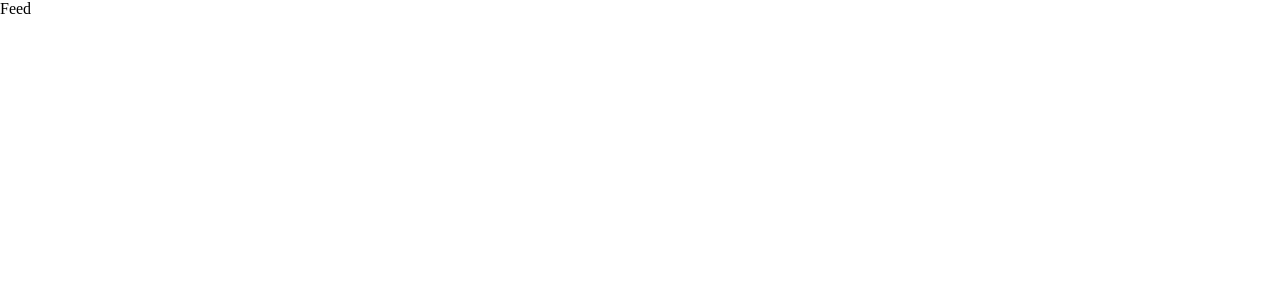
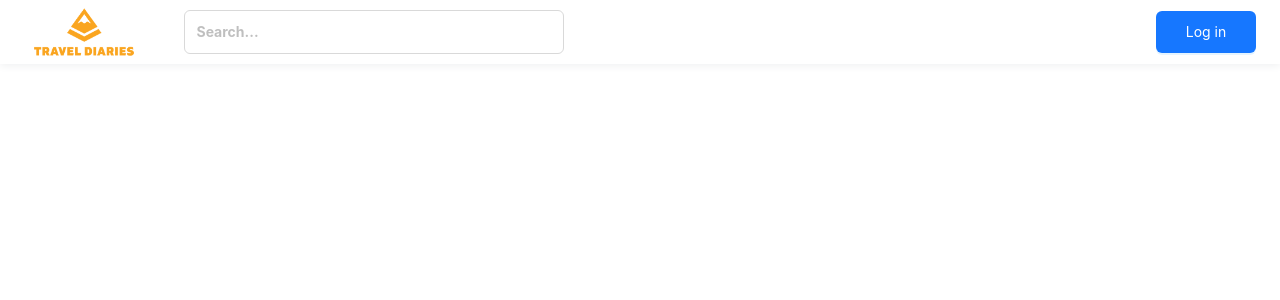
Before and after one commit to anshulgup96/travel-diaries, a React (Vite) app: page /feed in a window 1280 px wide. Shown: the top 300 px of the page. Built offline with nearby package versions, Linux system fonts and the light colour scheme.

Commit message:
Added navbar

```diff
--- a/src/App.jsx
+++ b/src/App.jsx
@@ -5,15 +5,17 @@ import Feed from './pages/feed/Feed';
 import Login from './pages/login/Login';
 import Signup from './pages/signup/Singup';
 
+import { ROUTES } from './routes';
+
 function App() {
   return (
     <BrowserRouter>
       <Routes>
-        <Route path="/" element={<Navigate to={'/feed'} />} />
-        <Route path="/add" element={<Add />} />
-        <Route path="/feed" element={<Feed />} />
-        <Route path="/login" element={<Login />} />
-        <Route path="/signup" element={<Signup />} />
+        <Route path={ROUTES.ROOT} element={<Navigate to={ROUTES.FEED} />} />
+        <Route path={ROUTES.ADD} element={<Add />} />
+        <Route path={ROUTES.FEED} element={<Feed />} />
+        <Route path={ROUTES.LOGIN} element={<Login />} />
+        <Route path={ROUTES.SIGNUP} element={<Signup />} />
       </Routes>
     </BrowserRouter>
   );
--- /dev/null
+++ b/src/components/navbar/Navbar.jsx
@@ -0,0 +1,42 @@
+import React from 'react';
+import { Link } from 'react-router';
+import { Layout, AutoComplete, Avatar, Button } from 'antd';
+import { UserOutlined } from '@ant-design/icons';
+
+import { ROUTES } from '../../routes';
+
+import styles from './Navbar.module.css';
+
+const { Header } = Layout;
+
+const Navbar = () => {
+  return (
+    <Header className={styles.navbarHeader}>
+      <div className={styles.leftContainer}>
+        <Link to={ROUTES.ROOT} className={styles.logoLink}>
+          <img
+            className={styles.logoImage}
+            src="travel-diaries-logo.png"
+            alt="logo"
+          />
+        </Link>
+        <AutoComplete
+          placeholder="Search..."
+          onSearch={(value) => console.log(value)}
+          className={styles.searchBar}
+        />
+      </div>
+      <div className={styles.userContainer}>
+        {/* <Avatar icon={<UserOutlined />} />
+        <span>User123</span> */}
+        <Link to={ROUTES.LOGIN}>
+          <Button className={styles.loginButton} type="primary">
+            Log in
+          </Button>
+        </Link>
+      </div>
+    </Header>
+  );
+};
+
+export default Navbar;
--- /dev/null
+++ b/src/components/navbar/Navbar.module.css
@@ -0,0 +1,42 @@
+.navbarHeader {
+  display: flex;
+  align-items: center;
+  justify-content: space-between;
+  background: #fff;
+  padding: 0 24px;
+  box-shadow: 0 2px 8px #f0f1f2;
+}
+
+.leftContainer {
+  font-size: 20px;
+  font-weight: bold;
+  height: 100%;
+  display: flex;
+  align-items: center;
+  gap: 30px;
+}
+
+.logoLink {
+  height: 100%;
+}
+
+.searchBar {
+  width: 400px;
+  padding: 10px;
+  height: 100%;
+}
+
+.logoImage {
+  height: 100%;
+}
+
+.userContainer {
+  display: flex;
+  align-items: center;
+  gap: 8px;
+}
+
+.loginButton {
+  width: 100px;
+  padding: 20px 40px;
+}
--- a/src/pages/feed/Feed.jsx
+++ b/src/pages/feed/Feed.jsx
@@ -1,4 +1,6 @@
-import React, { useEffect } from 'react';
+import React from 'react';
+
+import Navbar from '../../components/navbar/Navbar';
 
 function Feed() {
   // useEffect(() => {
@@ -9,7 +11,11 @@ function Feed() {
   //     .then((res) => res.json())
   //     .then(console.log);
   // }, []);
-  return <div>Feed</div>;
+  return (
+    <div>
+      <Navbar />
+    </div>
+  );
 }
 
 export default Feed;
--- /dev/null
+++ b/src/routes.js
@@ -0,0 +1,7 @@
+export const ROUTES = {
+  ROOT: '/',
+  ADD: '/add',
+  FEED: '/feed',
+  LOGIN: '/login',
+  SIGNUP: '/signup',
+};
```
